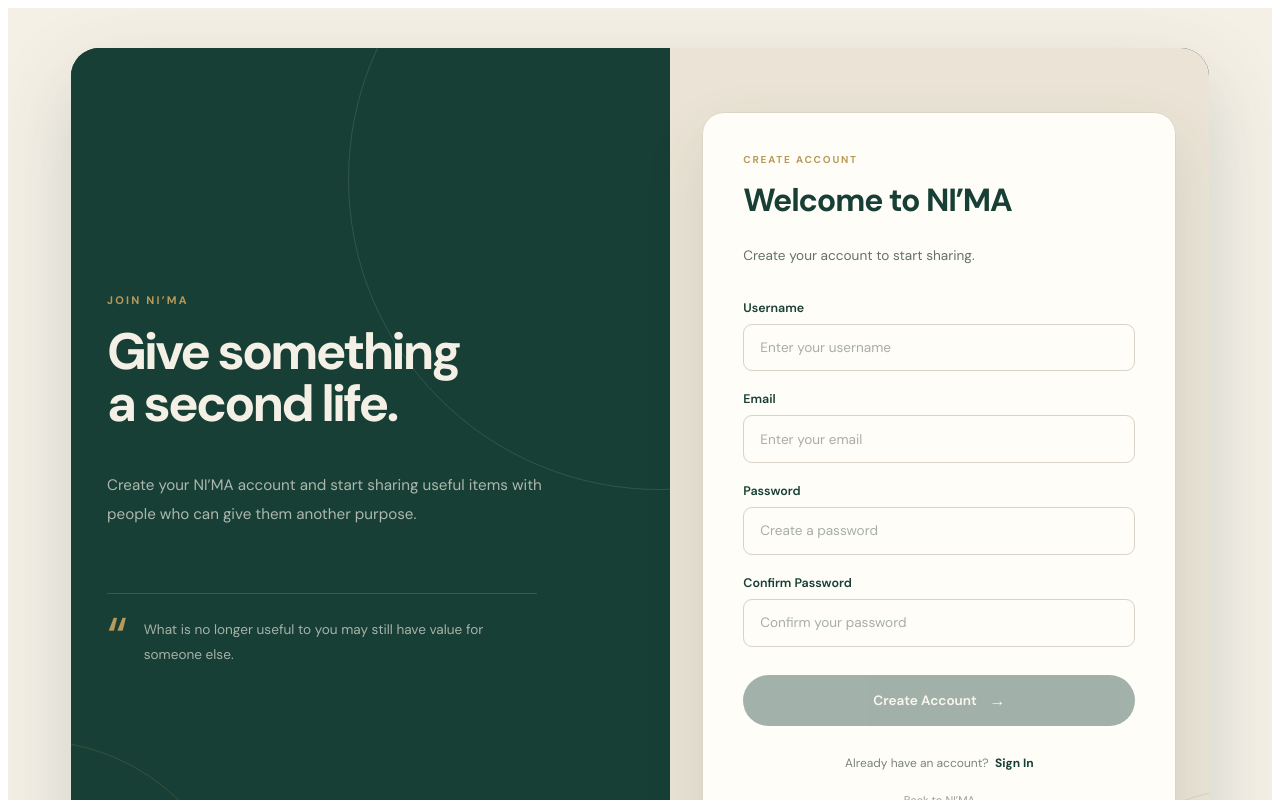
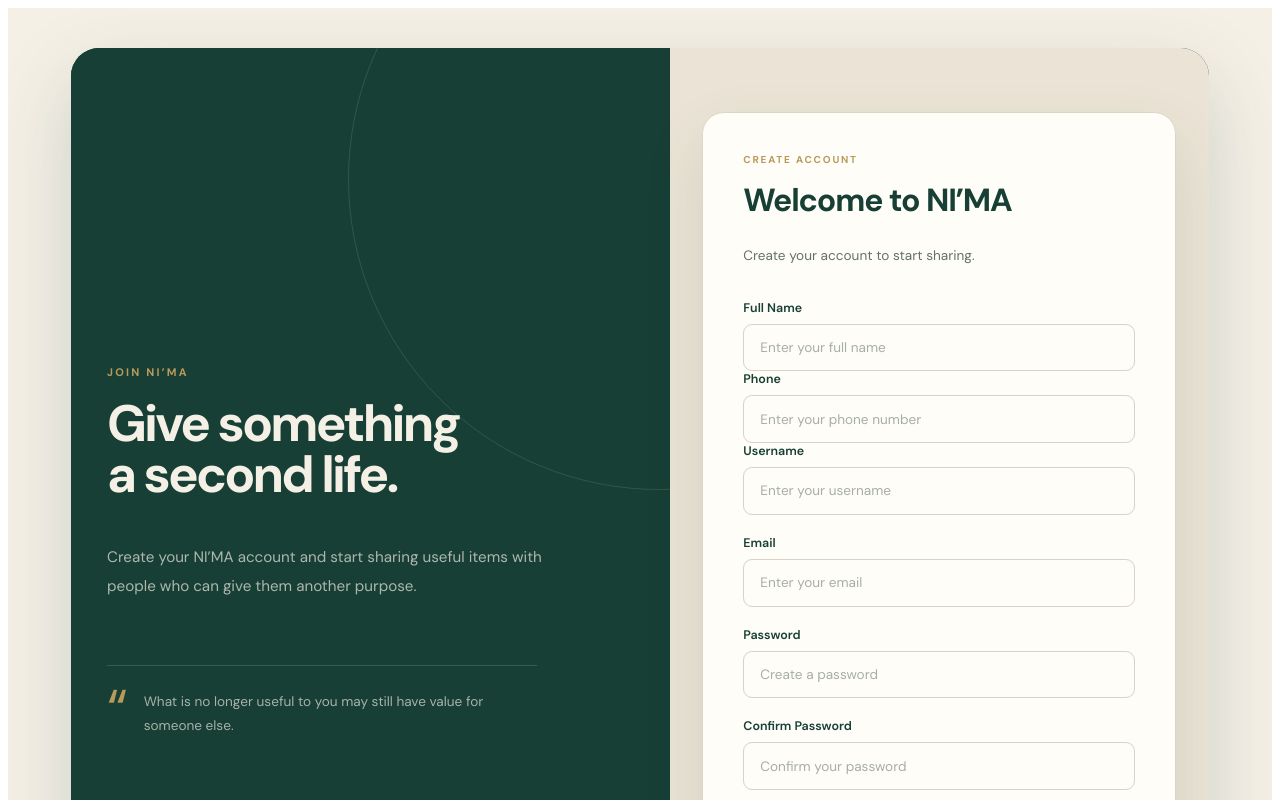
Before and after one commit to MuneeraAlmajed/ni-ma-frontend, a React (Vite) app: page /register in a window 1280 px wide. Shown: the top 800 px of the page. Built offline with nearby package versions, Linux system fonts and the light colour scheme; no server answers.

Commit message:
fix registration flow and redirect to dashbaord

```diff
--- a/src/components/SignUpForm/SignUpForm.jsx
+++ b/src/components/SignUpForm/SignUpForm.jsx
@@ -14,18 +14,15 @@ const SignUpForm = () => {
   const [message, setMessage] = useState("");
 
   const [formData, setFormData] = useState({
+    name: "",
     username: "",
     email: "",
+    phone: "",
     password: "",
     passwordConf: "",
   });
 
-  const {
-    username,
-    email,
-    password,
-    passwordConf,
-  } = formData;
+  const { name, username, email, phone, password, passwordConf } = formData;
 
   const handleChange = (evt) => {
     setMessage("");
@@ -41,27 +38,31 @@ const SignUpForm = () => {
 
     try {
       const payload = {
+        name,
         username,
         email,
+        phone,
         password,
       };
 
       const user = await authService.signUp(payload);
 
       setUser(user);
-      navigate("/");
+      navigate("/client/dashboard");
     } catch (error) {
       setMessage(
         error?.response?.data?.detail ||
-        "Something went wrong. Please try again."
+          "Something went wrong. Please try again.",
       );
     }
   };
 
   const isFormInvalid = () => {
     return !(
+      name &&
       username &&
       email &&
+      phone &&
       password &&
       password === passwordConf
     );
@@ -69,84 +70,79 @@ const SignUpForm = () => {
 
   return (
     <main className="signup-page">
-
       <section className="signup-section">
-
         <div className="signup-branding">
-
           <div className="signup-branding-content">
-
-
-            <span className="signup-label">
-              JOIN NI’MA
-            </span>
+            <span className="signup-label">JOIN NI’MA</span>
 
             <h1 className="signup-title">
               Give something
-              <br />
-              a second life.
+              <br />a second life.
             </h1>
 
             <p className="signup-description">
-              Create your NI’MA account and start sharing
-              useful items with people who can give them
-              another purpose.
+              Create your NI’MA account and start sharing useful items with
+              people who can give them another purpose.
             </p>
 
             <div className="signup-message">
-
-              <span className="signup-message-mark">
-                “
-              </span>
+              <span className="signup-message-mark">“</span>
 
               <p className="signup-message-text">
-                What is no longer useful to you may still
-                have value for someone else.
+                What is no longer useful to you may still have value for someone
+                else.
               </p>
-
             </div>
-
           </div>
-
         </div>
 
         <div className="signup-form-area">
+          <div className="signup-form-card">
+            <div className="signup-form-header">
+              <span className="signup-form-label">CREATE ACCOUNT</span>
 
-          <div className="signup-form-card">
-
-            <div className="signup-form-header">
-
-              <span className="signup-form-label">
-                CREATE ACCOUNT
-              </span>
-
-              <h2 className="signup-form-title">
-                Welcome to NI’MA
-              </h2>
+              <h2 className="signup-form-title">Welcome to NI’MA</h2>
 
               <p className="signup-form-description">
                 Create your account to start sharing.
               </p>
-
             </div>
 
-            {message && (
-              <p className="signup-error">
-                {message}
-              </p>
-            )}
+            {message && <p className="signup-error">{message}</p>}
 
-            <form
-              className="signup-form"
-              onSubmit={handleSubmit}
-            >
+            <form className="signup-form" onSubmit={handleSubmit}>
+              <div className="signup-field">
+                <label className="signup-label-text" htmlFor="name">
+                  Full Name
+                </label>
 
-              <div className="signup-field">
+                <input
+                  className="signup-input"
+                  type="text"
+                  id="name"
+                  value={name}
+                  name="name"
+                  onChange={handleChange}
+                  placeholder="Enter your full name"
+                  required
+                />
 
-                <label
-                  className="signup-label-text"
-                  htmlFor="username"
-                >
+                <label className="signup-label-text" htmlFor="phone">
+                  Phone
+                </label>
+
+                <input
+                  className="signup-input"
+                  type="tel"
+                  id="phone"
+                  value={phone}
+                  name="phone"
+                  onChange={handleChange}
+                  placeholder="Enter your phone number"
+                  required
+                />
+
+                <label className="signup-label-text" htmlFor="username">
                   Username
                 </label>
 
@@ -160,15 +156,10 @@ const SignUpForm = () => {
                   placeholder="Enter your username"
                   required
                 />
-
               </div>
 
               <div className="signup-field">
-
-                <label
-                  className="signup-label-text"
-                  htmlFor="email"
-                >
+                <label className="signup-label-text" htmlFor="email">
                   Email
                 </label>
 
@@ -182,15 +173,10 @@ const SignUpForm = () => {
                   placeholder="Enter your email"
                   required
                 />
-
               </div>
 
               <div className="signup-field">
-
-                <label
-                  className="signup-label-text"
-                  htmlFor="password"
-                >
+                <label className="signup-label-text" htmlFor="password">
                   Password
                 </label>
 
@@ -204,15 +190,10 @@ const SignUpForm = () => {
                   placeholder="Create a password"
                   required
                 />
-
               </div>
 
               <div className="signup-field">
-
-                <label
-                  className="signup-label-text"
-                  htmlFor="confirm"
-                >
+                <label className="signup-label-text" htmlFor="confirm">
                   Confirm Password
                 </label>
 
@@ -227,14 +208,11 @@ const SignUpForm = () => {
                   required
                 />
 
-                {password &&
-                  passwordConf &&
-                  password !== passwordConf && (
-                    <span className="signup-password-error">
-                      Passwords do not match.
-                    </span>
-                  )}
-
+                {password && passwordConf && password !== passwordConf && (
+                  <span className="signup-password-error">
+                    Passwords do not match.
+                  </span>
+                )}
               </div>
 
               <button
@@ -243,15 +221,11 @@ const SignUpForm = () => {
                 disabled={isFormInvalid()}
               >
                 Create Account
-                <span className="signup-button-arrow">
-                  →
-                </span>
+                <span className="signup-button-arrow">→</span>
               </button>
-
             </form>
 
             <div className="signup-footer">
-
               <span className="signup-footer-text">
                 Already have an account?
               </span>
@@ -263,7 +237,6 @@ const SignUpForm = () => {
               >
                 Sign In
               </button>
-
             </div>
 
             <button
@@ -273,13 +246,9 @@ const SignUpForm = () => {
             >
               Back to NI’MA
             </button>
-
           </div>
-
         </div>
-
       </section>
-
     </main>
   );
 };
```
